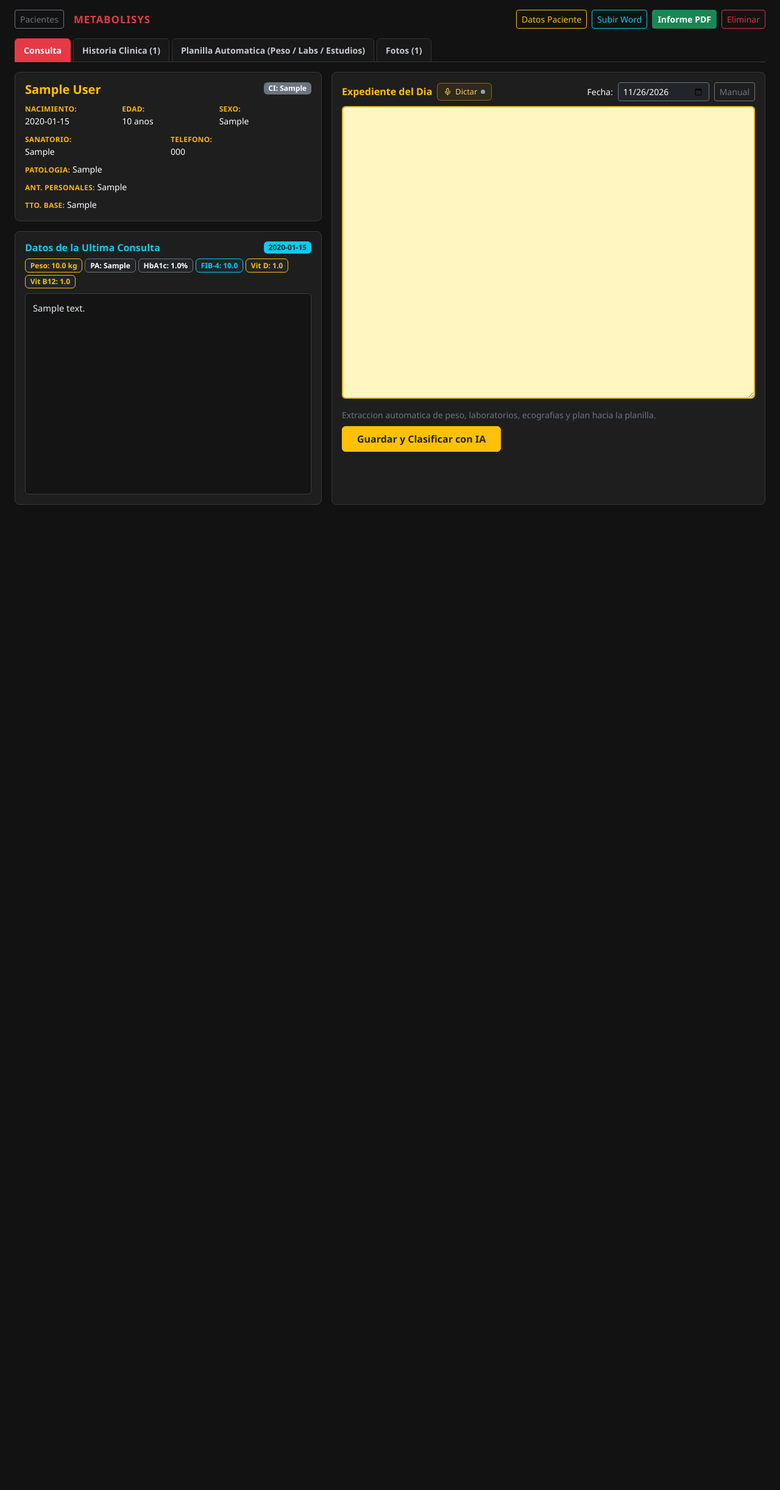
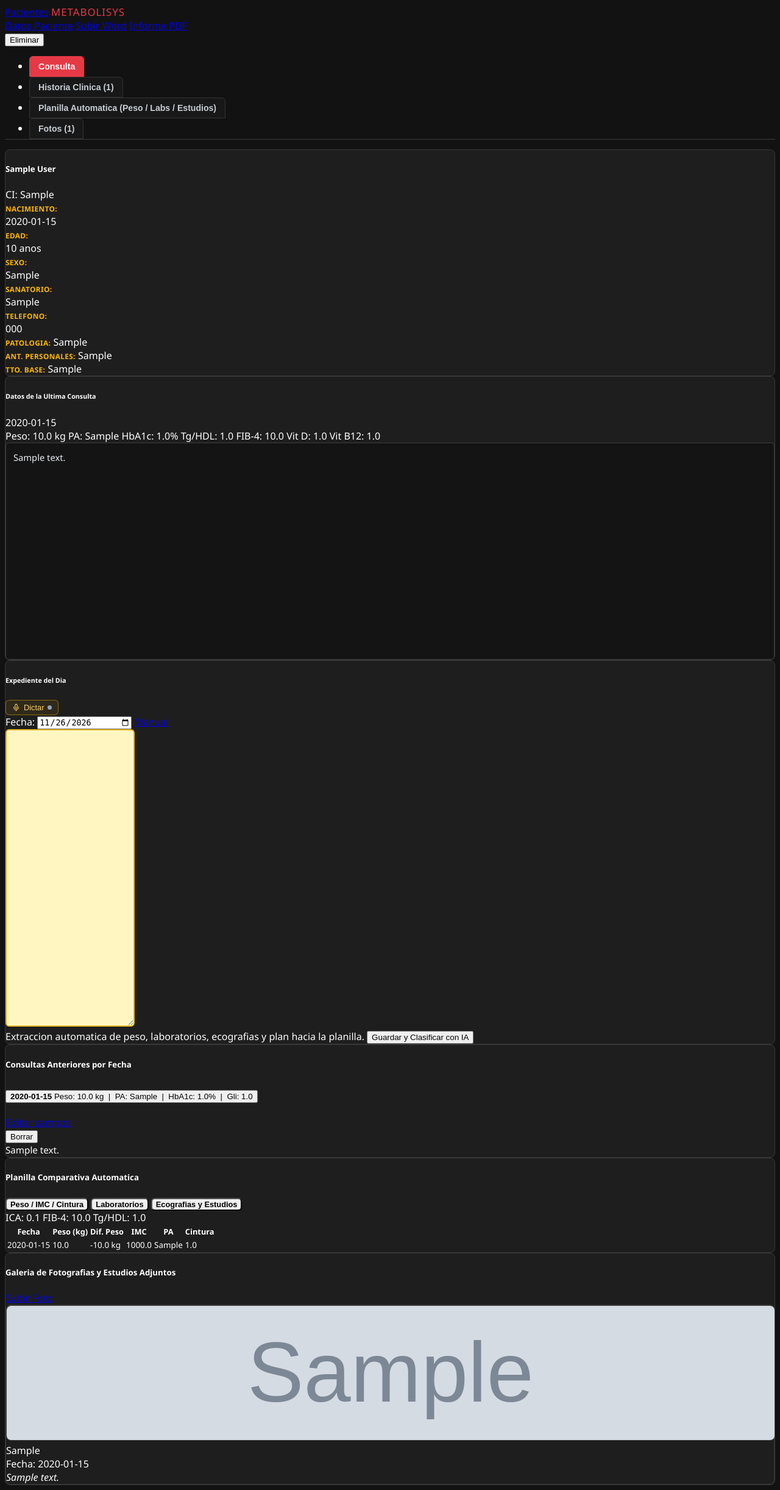
Before and after one commit to patriciafranco-web/metabolysisdem, a Flask app: page /patient/1 in a window 1280 px wide. Shown: the whole page at 61% size. Before the commit the page ends 828 px from the top, so only its background shows below. Run offline with Flask 3, Linux system fonts and the light colour scheme; the visitor is signed in with stand-in values (Sample User, id 1); data comes from the database, SQL or seed files in the repository; tables that the repository leaves empty hold one stand-in row (values such as "Sample post"); grey boxes marked "Sample" are stand-in pictures; some libraries are stand-ins or nearby versions.

Commit message:
Update patient_detail.html

```diff
--- a/templates/patient_detail.html
+++ b/templates/patient_detail.html
@@ -4,7 +4,7 @@
     <meta charset="UTF-8">
     <title>{{ patient.full_name }} - METABOLISYS</title>
     <meta name="viewport" content="width=device-width, initial-scale=1">
-    <link href="https://cdn.jsdelivr.net/npm/bootstrap@5.3.0/dist/css/bootstrap.min.css" rel="stylesheet">
+    <link href="[https://cdn.jsdelivr.net/npm/bootstrap@5.3.0/dist/css/bootstrap.min.css](https://cdn.jsdelivr.net/npm/bootstrap@5.3.0/dist/css/bootstrap.min.css)" rel="stylesheet">
     <style>
         body {
             background-color: #121212 !important;
@@ -100,10 +100,20 @@
         }
         .planilla-table th {
             white-space: nowrap;
-            font-size: 0.78rem;
+            font-size: 0.8rem;
         }
         .planilla-table td {
-            font-size: 0.82rem;
+            font-size: 0.84rem;
+        }
+        .sticky-param-col {
+            position: sticky;
+            left: 0;
+            z-index: 2;
+            background-color: #242629 !important;
+            color: #f8f9fa !important;
+            text-align: left !important;
+            font-weight: 600;
+            min-width: 150px;
         }
         .btn-voice {
             display: inline-flex;
@@ -256,10 +266,10 @@
                                 {% if last_record.weight %}<span class="badge bg-dark border border-warning text-warning">Peso: {{ last_record.weight }} kg</span>{% endif %}
                                 {% if last_record.pa %}<span class="badge bg-dark border border-secondary">PA: {{ last_record.pa }}</span>{% endif %}
                                 {% if last_record.hba1c %}<span class="badge bg-dark border border-secondary">HbA1c: {{ last_record.hba1c }}%</span>{% endif %}
-                                {% if last_record.homair %}<span class="badge bg-dark border border-secondary">HOMA: {{ last_record.homair }}</span>{% endif %}
+                                {% if last_record.tg_hdl %}<span class="badge bg-dark border border-secondary">Tg/HDL: {{ last_record.tg_hdl }}</span>{% endif %}
                                 {% if last_record.fib4 %}<span class="badge bg-dark border border-info text-info">FIB-4: {{ last_record.fib4 }}</span>{% endif %}
-                                {% if last_record.vit_d %}<span class="badge bg-dark border border-warning text-warning">Vit D: {{ last_record.vit_d }}</span>{% endif %}
-                                {% if last_record.vit_b12 %}<span class="badge bg-dark border border-warning text-warning">Vit B12: {{ last_record.vit_b12 }}</span>{% endif %}
+                                {% if last_record.vit_d %}<span class="badge bg-dark border border-secondary text-white">Vit D: {{ last_record.vit_d }}</span>{% endif %}
+                                {% if last_record.vit_b12 %}<span class="badge bg-dark border border-secondary text-white">Vit B12: {{ last_record.vit_b12 }}</span>{% endif %}
                             </div>
                             <div class="ultima-consulta-box">{{ last_record.notes or last_record.indicaciones_tratamiento or 'Sin texto registrado en la ultima consulta.' }}</div>
                         {% else %}
@@ -358,7 +368,7 @@
         </div>
 
         <!-- ========================================================== -->
-        <!-- PESTANA 3: PLANILLA AUTOMATICA (PESO / LABS Y ESTUDIOS)    -->
+        <!-- PESTANA 3: PLANILLA AUTOMATICA (PESO / LABS / ECOGRAFIAS)  -->
         <!-- ========================================================== -->
         <div class="tab-pane fade" id="planilla" role="tabpanel">
             <div class="card p-4">
@@ -367,55 +377,40 @@
                         <h5 class="text-info m-0">Planilla Comparativa Automatica</h5>
                         <div class="btn-group ms-2" role="group" aria-label="Vista de planilla">
                             <button type="button" class="btn btn-info text-dark sub-tab-btn active" id="btnVistaAntropo" onclick="setPlanillaVista('antropo')">Peso / IMC / Cintura</button>
-                            <button type="button" class="btn btn-outline-info sub-tab-btn" id="btnVistaLabs" onclick="setPlanillaVista('labs')">Laboratorios y Estudios</button>
+                            <button type="button" class="btn btn-outline-info sub-tab-btn" id="btnVistaLabs" onclick="setPlanillaVista('labs')">Laboratorios</button>
+                            <button type="button" class="btn btn-outline-info sub-tab-btn" id="btnVistaEstudios" onclick="setPlanillaVista('estudios')">Ecografias y Estudios</button>
                         </div>
                     </div>
                     {% if last_record %}
                     <div class="d-flex gap-2 flex-wrap small">
                         <span class="badge bg-dark border border-secondary px-2 py-1">ICA: {{ last_record.ica_value or 'N/D' }}</span>
                         <span class="badge bg-dark border border-info text-info px-2 py-1">FIB-4: {{ last_record.fib4 or 'N/D' }}</span>
-                        <span class="badge bg-dark border border-warning text-warning px-2 py-1">HOMA-IR: {{ last_record.homair or 'N/D' }}</span>
+                        <span class="badge bg-dark border border-secondary px-2 py-1">Tg/HDL: {{ last_record.tg_hdl or 'N/D' }}</span>
                     </div>
                     {% endif %}
                 </div>
 
                 {% if all_records %}
-                <div class="table-responsive">
-                    <table class="table table-dark table-striped table-bordered table-hover align-middle text-center planilla-table" id="tablaPlanilla">
+
+                <!-- SUB-VISTA 1: PESO / IMC / CINTURA -->
+                <div id="vistaAntropoContainer" class="table-responsive">
+                    <table class="table table-dark table-striped table-bordered table-hover align-middle text-center planilla-table">
                         <thead class="table-secondary text-dark">
                             <tr>
-                                <th class="col-common">Fecha</th>
-                                <th class="col-antropo">Peso (kg)</th>
-                                <th class="col-antropo">Dif. Peso</th>
-                                <th class="col-antropo">IMC</th>
-                                <th class="col-antropo">PA</th>
-                                <th class="col-antropo">Cintura</th>
-                                <th class="col-labs">Glic</th>
-                                <th class="col-labs">Insul</th>
-                                <th class="col-labs">HbA1c</th>
-                                <th class="col-labs">HOMA</th>
-                                <th class="col-labs">Col / HDL / LDL</th>
-                                <th class="col-labs">TG</th>
-                                <th class="col-labs">GOT / GPT / FA</th>
-                                <th class="col-labs">Plaq</th>
-                                <th class="col-labs">FIB-4</th>
-                                <th class="col-labs">TSH / T4</th>
-                                <th class="col-labs">Urea / Creat</th>
-                                <th class="col-labs">Vit D</th>
-                                <th class="col-labs">Vit B12</th>
-                                <th class="col-labs">Otros Labs</th>
-                                <th class="col-labs">Ecografias y Estudios</th>
+                                <th>Fecha</th>
+                                <th>Peso (kg)</th>
+                                <th>Dif. Peso</th>
+                                <th>IMC</th>
+                                <th>PA</th>
+                                <th>Cintura</th>
                             </tr>
                         </thead>
                         <tbody>
                             {% for r in all_records %}
                             <tr>
-                                <td class="col-common fw-bold text-warning text-nowrap">
-                                    {{ r.date }}
-                                    {% if r.lab_date %}<div class="text-info" style="font-size: 0.7rem;">Lab: {{ r.lab_date }}</div>{% endif %}
-                                </td>
-                                <td class="col-antropo fw-bold">{{ r.weight or '-' }}</td>
-                                <td class="col-antropo">
+                                <td class="fw-bold text-warning text-nowrap">{{ r.date }}</td>
+                                <td class="fw-bold">{{ r.weight or '-' }}</td>
+                                <td>
                                     {% if r.weight_lost %}
                                         {% if r.weight_lost > 0 %}
                                             <span class="badge bg-success">-{{ r.weight_lost }} kg</span>
@@ -426,34 +421,126 @@
                                         {% endif %}
                                     {% else %}-{% endif %}
                                 </td>
-                                <td class="col-antropo">{{ r.bmi or '-' }}</td>
-                                <td class="col-antropo">{{ r.pa or '-' }}</td>
-                                <td class="col-antropo">{{ r.waist or '-' }}</td>
-                                <td class="col-labs">{{ r.glucose or '-' }}</td>
-                                <td class="col-labs">{{ r.insulin or '-' }}</td>
-                                <td class="col-labs">{{ r.hba1c or '-' }}</td>
-                                <td class="col-labs">{{ r.homair or '-' }}</td>
-                                <td class="col-labs text-nowrap">{{ r.cholesterol_tot or '-' }} / {{ r.hdl or '-' }} / {{ r.ldl or '-' }}</td>
-                                <td class="col-labs">{{ r.triglycerides or '-' }}</td>
-                                <td class="col-labs text-nowrap">{{ r.got or '-' }} / {{ r.gpt or '-' }} / {{ r.fa or '-' }}</td>
-                                <td class="col-labs">{{ r.platelets or '-' }}</td>
-                                <td class="col-labs text-info fw-bold">{{ r.fib4 or '-' }}</td>
-                                <td class="col-labs text-nowrap">{{ r.tsh or '-' }} / {{ r.t4 or '-' }}</td>
-                                <td class="col-labs text-nowrap">{{ r.urea or '-' }} / {{ r.creatinine or '-' }}</td>
-                                <td class="col-labs text-warning fw-semibold">{{ r.vit_d or '-' }}</td>
-                                <td class="col-labs text-warning fw-semibold">{{ r.vit_b12 or '-' }}</td>
-                                <td class="col-labs text-start" style="min-width: 140px;">{{ r.otros_laboratorios or '-' }}</td>
-                                <td class="col-labs text-start" style="min-width: 180px;">
-                                    {% if r.ecografia_abdominal %}<div><strong class="text-warning">Eco Abd:</strong> {{ r.ecografia_abdominal }}</div>{% endif %}
-                                    {% if r.ecografia_tiroidea %}<div><strong class="text-warning">Eco Tir:</strong> {{ r.ecografia_tiroidea }}</div>{% endif %}
-                                    {% if r.otros_estudios %}<div><strong class="text-warning">Otros:</strong> {{ r.otros_estudios }}</div>{% endif %}
-                                    {% if not r.ecografia_abdominal and not r.ecografia_tiroidea and not r.otros_estudios %}-{% endif %}
-                                </td>
+                                <td>{{ r.bmi or '-' }}</td>
+                                <td>{{ r.pa or '-' }}</td>
+                                <td>{{ r.waist or '-' }}</td>
                             </tr>
                             {% endfor %}
                         </tbody>
                     </table>
                 </div>
+
+                <!-- SUB-VISTA 2: LABORATORIOS EN VERTICAL (ORDEN EXACTO DRA. MULLER) -->
+                <div id="vistaLabsContainer" class="table-responsive" style="display: none;">
+                    <table class="table table-dark table-striped table-bordered table-hover align-middle text-center planilla-table">
+                        <thead class="table-secondary text-dark">
+                            <tr>
+                                <th class="sticky-param-col" style="background-color: #ced4da !important; color: #1a1a1a !important;">Parametro</th>
+                                {% for r in all_records %}
+                                <th class="text-nowrap">
+                                    {{ r.date }}
+                                    {% if r.lab_date %}<div style="font-size: 0.7rem; color: #0b5ed7;">Lab: {{ r.lab_date }}</div>{% endif %}
+                                </th>
+                                {% endfor %}
+                            </tr>
+                        </thead>
+                        <tbody>
+                            <tr>
+                                <td class="sticky-param-col">Hb (hemoglobina)</td>
+                                {% for r in all_records %}<td>{{ r.hemoglobin or '-' }}</td>{% endfor %}
+                            </tr>
+                            <tr>
+                                <td class="sticky-param-col">Glic</td>
+                                {% for r in all_records %}<td>{{ r.glucose or '-' }}</td>{% endfor %}
+                            </tr>
+                            <tr>
+                                <td class="sticky-param-col">HbA1c</td>
+                                {% for r in all_records %}<td>{{ r.hba1c or '-' }}</td>{% endfor %}
+                            </tr>
+                            <tr>
+                                <td class="sticky-param-col">U / Creat</td>
+                                {% for r in all_records %}<td class="text-nowrap">{{ r.urea or '-' }} / {{ r.creatinine or '-' }}</td>{% endfor %}
+                            </tr>
+                            <tr>
+                                <td class="sticky-param-col">GOT / GPT</td>
+                                {% for r in all_records %}<td class="text-nowrap">{{ r.got or '-' }} / {{ r.gpt or '-' }}</td>{% endfor %}
+                            </tr>
+                            <tr>
+                                <td class="sticky-param-col">Col / HDL / LDL</td>
+                                {% for r in all_records %}<td class="text-nowrap">{{ r.cholesterol_tot or '-' }} / {{ r.hdl or '-' }} / {{ r.ldl or '-' }}</td>{% endfor %}
+                            </tr>
+                            <tr>
+                                <td class="sticky-param-col">TG</td>
+                                {% for r in all_records %}<td>{{ r.triglycerides or '-' }}</td>{% endfor %}
+                            </tr>
+                            <tr>
+                                <td class="sticky-param-col">Tg / HDL</td>
+                                {% for r in all_records %}<td>{{ r.tg_hdl or '-' }}</td>{% endfor %}
+                            </tr>
+                            <tr>
+                                <td class="sticky-param-col">Ac. Urico</td>
+                                {% for r in all_records %}<td>{{ r.uric_acid or '-' }}</td>{% endfor %}
+                            </tr>
+                            <tr>
+                                <td class="sticky-param-col">Ca / Mg</td>
+                                {% for r in all_records %}<td class="text-nowrap">{{ r.calcium or '-' }} / {{ r.magnesium or '-' }}</td>{% endfor %}
+                            </tr>
+                            <tr>
+                                <td class="sticky-param-col">TSH / FT4</td>
+                                {% for r in all_records %}<td class="text-nowrap">{{ r.tsh or '-' }} / {{ r.t4 or '-' }}</td>{% endfor %}
+                            </tr>
+                            <tr>
+                                <td class="sticky-param-col">Vit D</td>
+                                {% for r in all_records %}<td class="text-white">{{ r.vit_d or '-' }}</td>{% endfor %}
+                            </tr>
+                            <tr>
+                                <td class="sticky-param-col">Vit B12</td>
+                                {% for r in all_records %}<td class="text-white">{{ r.vit_b12 or '-' }}</td>{% endfor %}
+                            </tr>
+                            <tr>
+                                <td class="sticky-param-col">Fe / Ferritina</td>
+                                {% for r in all_records %}<td class="text-nowrap">{{ r.iron or '-' }} / {{ r.ferritin or '-' }}</td>{% endfor %}
+                            </tr>
+                            <tr>
+                                <td class="sticky-param-col">Insulina</td>
+                                {% for r in all_records %}<td>{{ r.insulin or '-' }}</td>{% endfor %}
+                            </tr>
+                            <tr>
+                                <td class="sticky-param-col">FIB-4</td>
+                                {% for r in all_records %}<td class="text-info fw-bold">{{ r.fib4 or '-' }}</td>{% endfor %}
+                            </tr>
+                            <tr>
+                                <td class="sticky-param-col">Otros Labs</td>
+                                {% for r in all_records %}<td class="text-start" style="min-width: 170px; white-space: pre-wrap;">{{ r.otros_laboratorios or '-' }}</td>{% endfor %}
+                            </tr>
+                        </tbody>
+                    </table>
+                </div>
+
+                <!-- SUB-VISTA 3: ECOGRAFIAS Y ESTUDIOS SEPARADOS -->
+                <div id="vistaEstudiosContainer" class="table-responsive" style="display: none;">
+                    <table class="table table-dark table-striped table-bordered table-hover align-middle text-center planilla-table">
+                        <thead class="table-secondary text-dark">
+                            <tr>
+                                <th>Fecha</th>
+                                <th>Ecografia Abdominal</th>
+                                <th>Ecografia Tiroidea</th>
+                                <th>Otros Estudios</th>
+                            </tr>
+                        </thead>
+                        <tbody>
+                            {% for r in all_records %}
+                            <tr>
+                                <td class="fw-bold text-warning text-nowrap">{{ r.date }}</td>
+                                <td class="text-start">{{ r.ecografia_abdominal or '-' }}</td>
+                                <td class="text-start">{{ r.ecografia_tiroidea or '-' }}</td>
+                                <td class="text-start">{{ r.otros_estudios or '-' }}</td>
+                            </tr>
+                            {% endfor %}
+                        </tbody>
+                    </table>
+                </div>
+
                 {% else %}
                 <p class="text-muted text-center py-4">Aun no hay datos en la planilla comparativa.</p>
                 {% endif %}
@@ -495,37 +582,36 @@
     </div>
 </div>
 
-<script src="https://cdn.jsdelivr.net/npm/bootstrap@5.3.0/dist/js/bootstrap.bundle.min.js"></script>
+<script src="[https://cdn.jsdelivr.net/npm/bootstrap@5.3.0/dist/js/bootstrap.bundle.min.js](https://cdn.jsdelivr.net/npm/bootstrap@5.3.0/dist/js/bootstrap.bundle.min.js)"></script>
 <script>
 let recognition = null;
 let dictando = false;
 
 function setPlanillaVista(modo) {
-    const esLabs = (modo === 'labs');
+    const cAntropo = document.getElementById('vistaAntropoContainer');
+    const cLabs = document.getElementById('vistaLabsContainer');
+    const cEstudios = document.getElementById('vistaEstudiosContainer');
 
-    document.querySelectorAll('.col-antropo').forEach(el => {
-        el.style.display = esLabs ? 'none' : '';
+    if (cAntropo) cAntropo.style.display = (modo === 'antropo') ? '' : 'none';
+    if (cLabs) cLabs.style.display = (modo === 'labs') ? '' : 'none';
+    if (cEstudios) cEstudios.style.display = (modo === 'estudios') ? '' : 'none';
+
+    const botones = {
+        antropo: document.getElementById('btnVistaAntropo'),
+        labs: document.getElementById('btnVistaLabs'),
+        estudios: document.getElementById('btnVistaEstudios')
+    };
+
+    Object.entries(botones).forEach(([clave, btn]) => {
+        if (!btn) return;
+        if (clave === modo) {
+            btn.classList.remove('btn-outline-info');
+            btn.classList.add('btn-info', 'text-dark', 'active');
+        } else {
+            btn.classList.remove('btn-info', 'text-dark', 'active');
+            btn.classList.add('btn-outline-info');
+        }
     });
-    document.querySelectorAll('.col-labs').forEach(el => {
-        el.style.display = esLabs ? '' : 'none';
-    });
-
-    const btnAntropo = document.getElementById('btnVistaAntropo');
-    const btnLabs = document.getElementById('btnVistaLabs');
-
-    if (btnAntropo && btnLabs) {
-        if (esLabs) {
-            btnLabs.classList.remove('btn-outline-info');
-            btnLabs.classList.add('btn-info', 'text-dark', 'active');
-            btnAntropo.classList.remove('btn-info', 'text-dark', 'active');
-            btnAntropo.classList.add('btn-outline-info');
-        } else {
-            btnAntropo.classList.remove('btn-outline-info');
-            btnAntropo.classList.add('btn-info', 'text-dark', 'active');
-            btnLabs.classList.remove('btn-info', 'text-dark', 'active');
-            btnLabs.classList.add('btn-outline-info');
-        }
-    }
 }
 
 document.addEventListener('DOMContentLoaded', function() {
```
